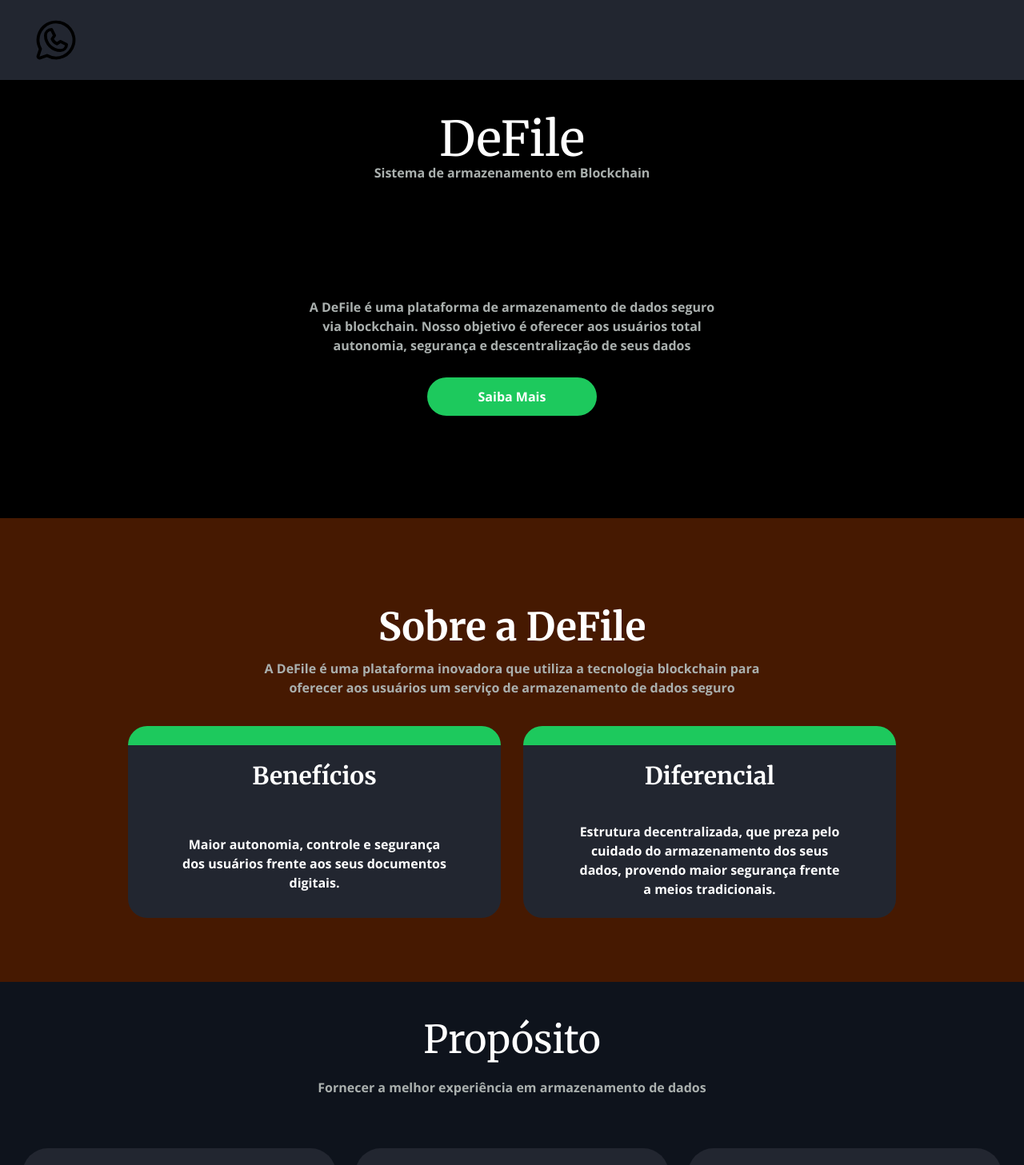
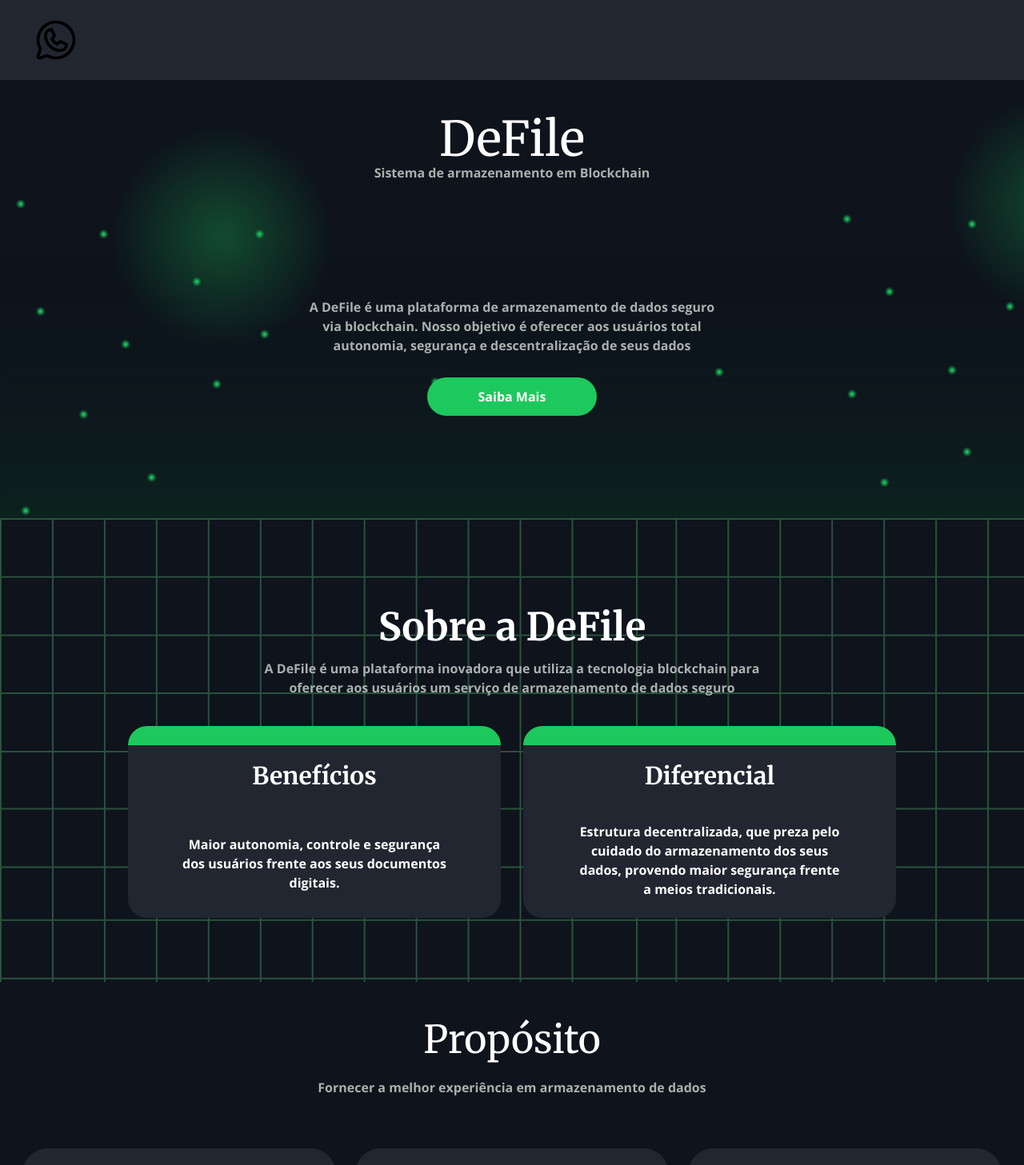
Before and after one commit to Daniel-san8/deFIle-landing, a Next.js app: page / in a window 1280 px wide. Shown: the top 1457 px of the page at 80% size. Built offline with nearby package versions, Linux system fonts and the light colour scheme.

Commit message:
feat: change bg

```diff
--- a/package.json
+++ b/package.json
@@ -24,5 +24,6 @@
     "eslint-config-next": "15.3.1",
     "tailwindcss": "^4",
     "typescript": "^5"
-  }
+  },
+  "packageManager": "yarn@4.8.1+sha512.bc946f2a022d7a1a38adfc15b36a66a3807a67629789496c3714dd1703d2e6c6b1c69ff9ec3b43141ac7a1dd853b7685638eb0074300386a59c18df351ef8ff6"
 }
--- a/src/app/page.tsx
+++ b/src/app/page.tsx
@@ -8,7 +8,7 @@ export default function Home() {
       <header className="bg-[var(--color-header)]">
         <PiWhatsappLogo className="pl-10" size={100} />
       </header>
-      <main className={`${merriweather.className} text-center text-white bg-black`}>
+      <main className={`${merriweather.className} text-center text-white bg-black bg-[url(/assets/bg7.png)]`}>
         <h1 className="text-6xl pt-11">DeFile</h1>
         <p className={`${openSans.className} text-[var(--color-text-primary)] text-base font-bold pt-3 px-6 md:px-0 md:pt-0`}>Sistema de armazenamento em Blockchain</p>
 
@@ -19,7 +19,7 @@ export default function Home() {
         </div>
       </main>
 
-      <section className={`${merriweather.className} bg-amber-950 text-center text-[var(--color-text-primary)] font-bold`}>
+      <section className={`${merriweather.className} bg-amber-950 text-center text-[var(--color-text-primary)] font-bold bg-[url(/assets/bg8.png)]`}>
         <h1 className="text-white text-5xl pt-14 px-5 md:px-0 md:pt-28">Sobre a DeFile</h1>
         <p className={`${openSans.className} text-base px-16 pt-4 pb-9 lg:px-80`}>A DeFile é uma plataforma inovadora que utiliza a tecnologia blockchain para oferecer aos usuários um serviço de armazenamento de dados seguro
         </p>
@@ -53,7 +53,6 @@ export default function Home() {
             <h3 className="text-[var(--color-button-primary)] text-2xl pt-5 font-bold">Visão</h3>
             <p className="py-3 text-[var(--color-text-primary)] text-base px-6 font-bold md:px-24 lg:pt-28 lg:py-0">Ser a principal plataforma de armazenamento descentralizado do mundo, garantindo segurança, acessibilidade e autonomia digital para milhões de usuários.</p>
           </div>
-
 
           <div className="flex-1 bg-[var(--color-bg-secondary)] rounded-4xl">
             <h3 className="text-[var(--color-button-primary)] text-2xl pt-7 font-bold">Valores</h3>
@@ -118,7 +117,6 @@ export default function Home() {
         <h3 className="text-white text-3xl pt-16 pb-8">Gostou da ideia do Projeto?</h3>
         <p className="text-base font-bold text-[var(--color-text-primary)] pb-5 lg:pb-24">Inscreva-se abaixo para estar recebendo atualizações exclusivas do projeto</p>
 
-
         <form className="flex flex-col gap-6 px-6 justify-center pb-6 md:px-44 lg:pb-20">
           <input className="text-[var(--color-text-primary)] border border-[var(--color-button-primary)] rounded-3xl p-3" placeholder="Nome Completo" />
           <input className="text-[var(--color-text-primary)] border border-[var(--color-button-primary)] rounded-3xl p-3" placeholder="Endereço de Email" />
```
Also changed, not shown: public/assets/bg7.png (added), public/assets/bg8.png (added).
